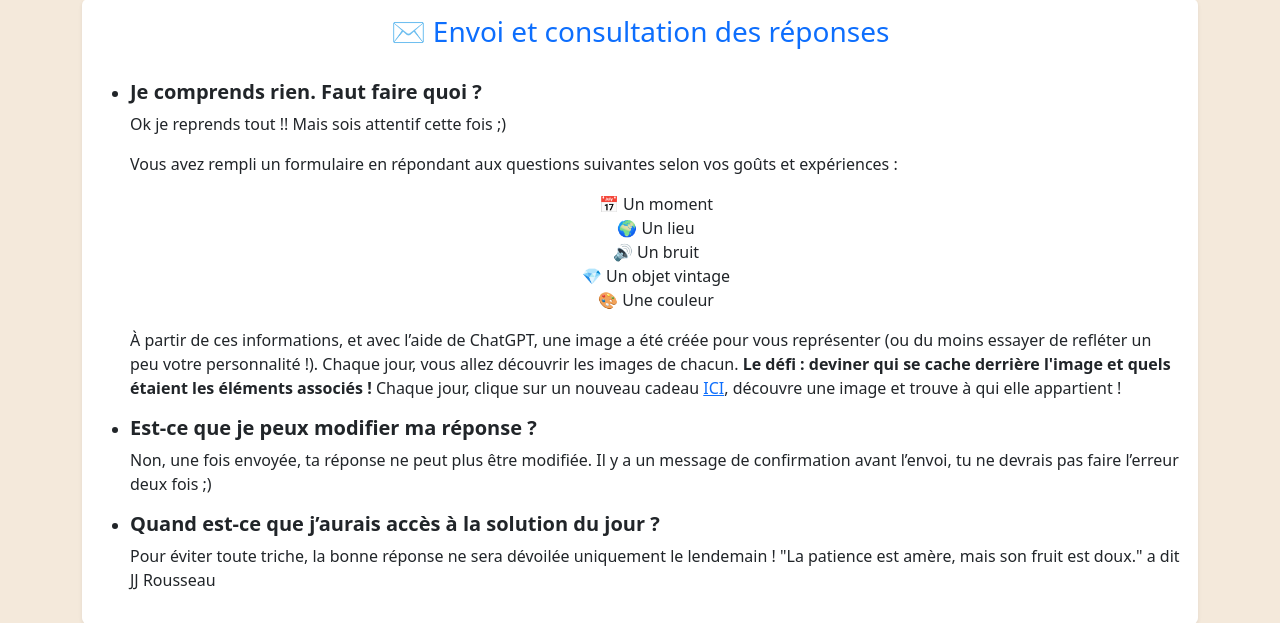
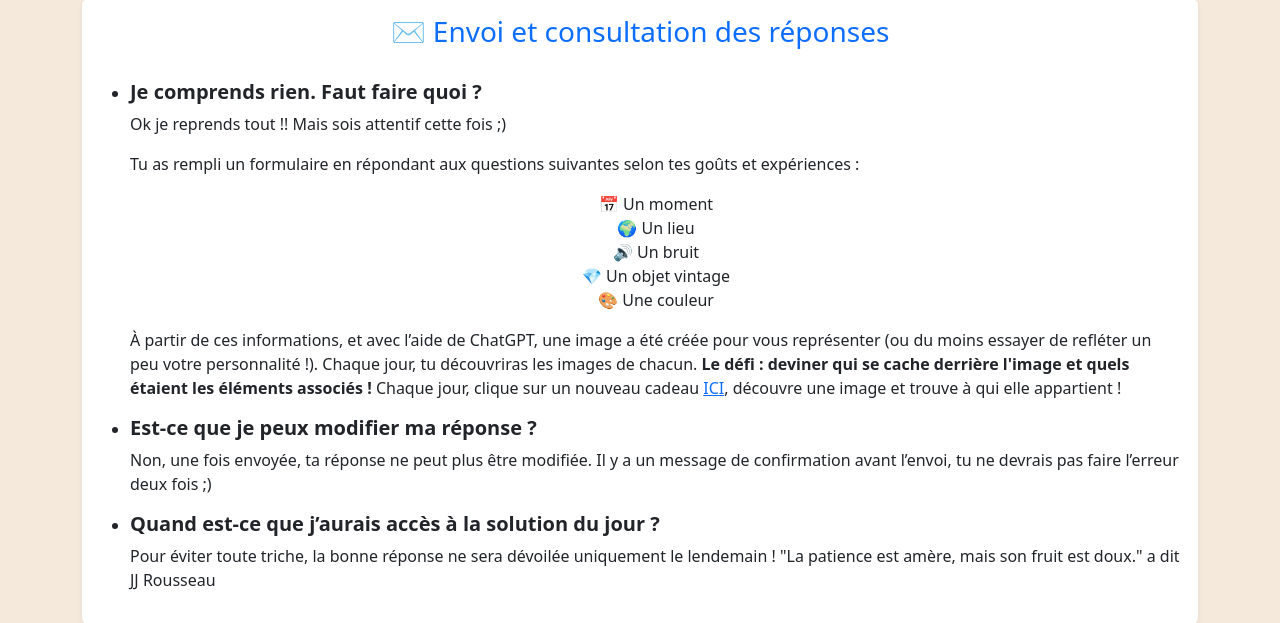
Before and after one commit to goudinium/calendrier, a Flask app: page /faq in a window 1280 px wide. Shown: the part 263-886 px from the top of the page. Run offline with Flask 3, Linux system fonts and the light colour scheme.

Commit message:
modif txt

```diff
--- a/petitcalendrier/templates/faq.j2
+++ b/petitcalendrier/templates/faq.j2
@@ -14,7 +14,7 @@
         <ul>
         <li><h5><strong>Je comprends rien. Faut faire quoi ? </h5></strong>
         <p>Ok je reprends tout !! Mais sois attentif cette fois ;)
-        <p>Vous avez rempli un formulaire en répondant aux questions suivantes selon vos goûts et expériences : </br>
+        <p>Tu as rempli un formulaire en répondant aux questions suivantes selon tes goûts et expériences : </br>
             <div class="text-center">
             📅 Un moment </br>
             🌍 Un lieu </br>
@@ -26,7 +26,7 @@
             <p></p>
               À partir de ces informations, et avec l’aide de ChatGPT, une image a été créée pour vous représenter
               (ou du moins essayer de refléter un peu votre personnalité !).
-              Chaque jour, vous allez découvrir les images de chacun. <b>Le défi : deviner qui se cache derrière l'image
+              Chaque jour, tu découvriras les images de chacun. <b>Le défi : deviner qui se cache derrière l'image
               et quels étaient les éléments associés !</b> Chaque jour, clique sur un nouveau cadeau <a href="{{ url_for('calendar.home') }}" >ICI</a>, découvre une image et trouve à qui elle appartient !
             </p>
           <li><h5><strong>Est-ce que je peux modifier ma réponse ?</h5></strong>
```
